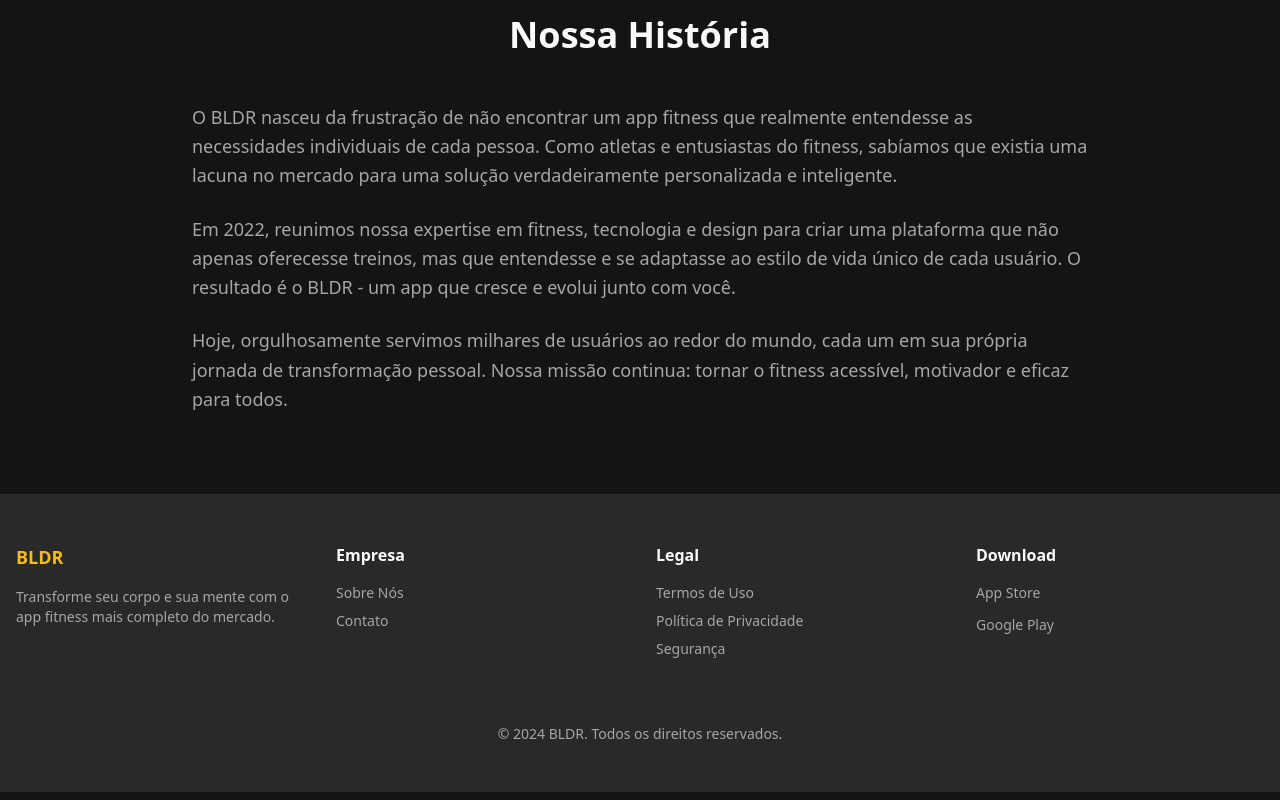
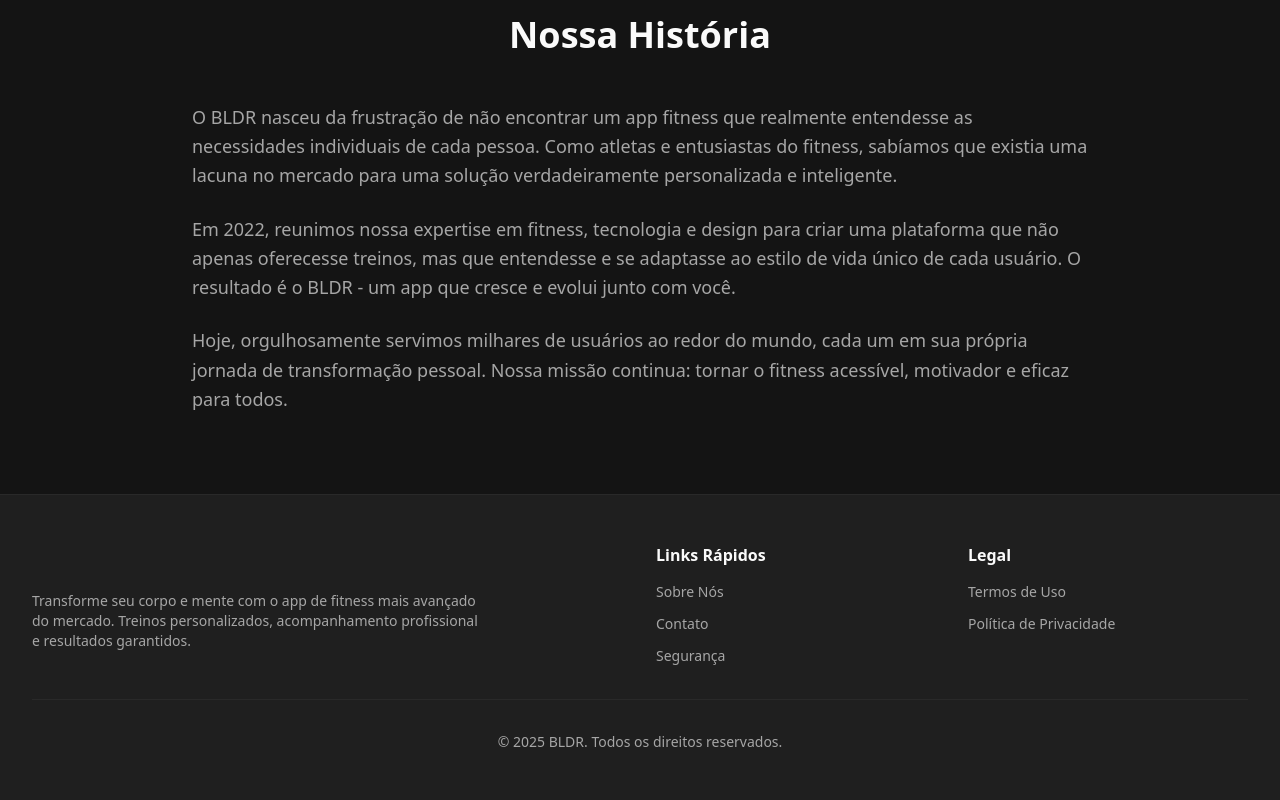
Before and after one commit to BLDR-APP/bldr-genesis-launch, a React (Vite) app: page /sobre in a window 1280 px wide. Shown: the part 1363-2163 px from the top of the page. Built offline with nearby package versions, Linux system fonts and the light colour scheme.

Commit message:
Update Footer.tsx

```diff
--- a/src/components/layout/Footer.tsx
+++ b/src/components/layout/Footer.tsx
@@ -1,68 +1,66 @@
-import { Link } from 'react-router-dom';
+import { Link } from "react-router-dom";
 
 const Footer = () => {
   return (
-    <footer className="bg-secondary border-t border-border">
-      <div className="container mx-auto px-4 py-12">
+    <footer className="bg-card border-t border-border">
+      <div className="max-w-7xl mx-auto px-4 sm:px-6 lg:px-8 py-12">
         <div className="grid grid-cols-1 md:grid-cols-4 gap-8">
-          <div className="space-y-4">
-            <h3 className="text-lg font-bold bg-gradient-to-r from-primary to-accent bg-clip-text text-transparent">
+          {/* Logo and Description */}
+          <div className="col-span-1 md:col-span-2">
+            <div className="flex items-center space-x-2 mb-4">
+              <span className="text-2xl font-bold bg-gradient-primary bg-clip-text text-transparent">
                 BLDR
-            </h3>
-            <p className="text-muted-foreground text-sm">
-              Transforme seu corpo e sua mente com o app fitness mais completo do mercado.
+              </span>
+            </div>
+            <p className="text-muted-foreground text-sm max-w-md">
+              Transforme seu corpo e mente com o app de fitness mais avançado do mercado.
+              Treinos personalizados, acompanhamento profissional e resultados garantidos.
             </p>
           </div>
 
-          <div className="space-y-4">
-            <h4 className="font-semibold text-foreground">Empresa</h4>
-            <div className="space-y-2">
-              <Link to="/sobre" className="block text-sm text-muted-foreground hover:text-primary transition-colors">
+          {/* Quick Links */}
+          <div>
+            <h3 className="font-semibold text-foreground mb-3">Links Rápidos</h3>
+            <ul className="space-y-2">
+              <li>
+                <Link to="/sobre" className="text-muted-foreground hover:text-primary text-sm transition-colors">
                   Sobre Nós
                 </Link>
-              <Link to="/contato" className="block text-sm text-muted-foreground hover:text-primary transition-colors">
+              </li>
+              <li>
+                <Link to="/contato" className="text-muted-foreground hover:text-primary text-sm transition-colors">
                   Contato
                 </Link>
-            </div>
+              </li>
+              <li>
+                <Link to="/seguranca" className="text-muted-foreground hover:text-primary text-sm transition-colors">
+                  Segurança
+                </Link>
+              </li>
+            </ul>
           </div>
 
-          <div className="space-y-4">
-            <h4 className="font-semibold text-foreground">Legal</h4>
-            <div className="space-y-2">
-              <Link to="/termos" className="block text-sm text-muted-foreground hover:text-primary transition-colors">
+          {/* Legal */}
+          <div>
+            <h3 className="font-semibold text-foreground mb-3">Legal</h3>
+            <ul className="space-y-2">
+              <li>
+                <Link to="/termos" className="text-muted-foreground hover:text-primary text-sm transition-colors">
                   Termos de Uso
                 </Link>
-              <Link to="/privacidade" className="block text-sm text-muted-foreground hover:text-primary transition-colors">
+              </li>
+              <li>
+                <Link to="/privacidade" className="text-muted-foreground hover:text-primary text-sm transition-colors">
                   Política de Privacidade
                 </Link>
-              <Link to="/seguranca" className="block text-sm text-muted-foreground hover:text-primary transition-colors">
-                Segurança
-              </Link>
-            </div>
-          </div>
-
-          <div className="space-y-4">
-            <h4 className="font-semibold text-foreground">Download</h4>
-            <div className="space-y-3">
-              <a
-                href="#"
-                className="block text-sm text-muted-foreground hover:text-primary transition-colors"
-              >
-                App Store
-              </a>
-              <a
-                href="#"
-                className="block text-sm text-muted-foreground hover:text-primary transition-colors"
-              >
-                Google Play
-              </a>
-            </div>
+              </li>
+            </ul>
           </div>
         </div>
 
         <div className="border-t border-border mt-8 pt-8 text-center">
-          <p className="text-sm text-muted-foreground">
-            © 2024 BLDR. Todos os direitos reservados.
+          <p className="text-muted-foreground text-sm">
+            © {new Date().getFullYear()} BLDR. Todos os direitos reservados.
           </p>
         </div>
       </div>
```
Lines whose indentation alone changed are shown as unchanged.
